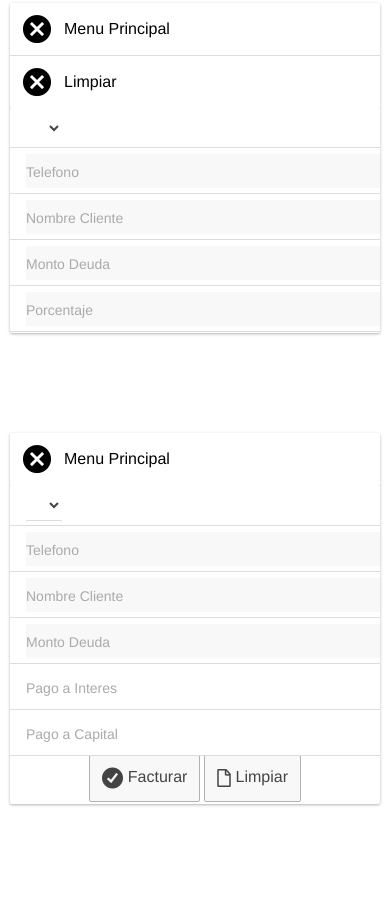
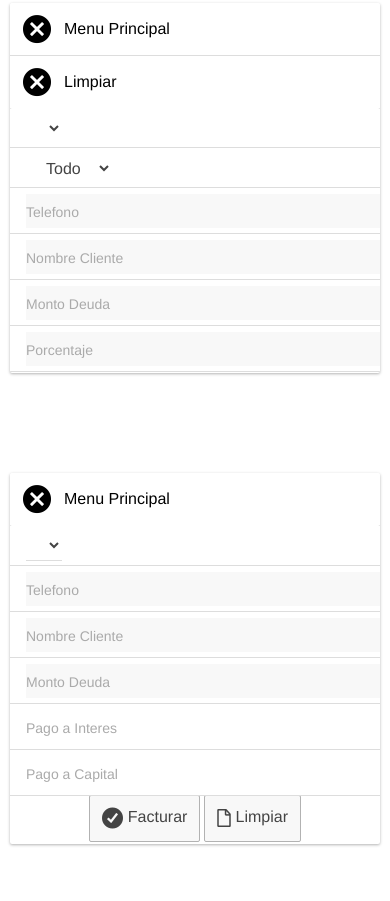
Before and after one commit to jeann2013/BillMoney, a website: page www/index.html in a window 390 px wide. Shown: the part 819-1720 px from the top of the page. Drawn offline with nearby package versions, Linux system fonts and the light colour scheme; some packages are replaced by stand-ins of ours; files that its build step writes are made by us from their sources; a script that the page names is missing; files whose address does not match are found by name.

Commit message:
Se agrego un dropdown de tipo de pago

```diff
--- a/www/index.html
+++ b/www/index.html
@@ -153,6 +153,13 @@
 
     </select>
     </label>
+     <label class="item item-input">
+    <select id="tipo_pago" name="tipo_pago" class="item item-input">
+        <option value="0">Todo</option>
+        <option value="1">Interes</option>
+        <option value="2">Capital</option>
+    </select>
+    </label>
     <label class="item item-input">
     <input type="tel" id="telefono_historial" readonly="true"  name="telefono_historial" placeholder="Telefono">
     </label>
```
